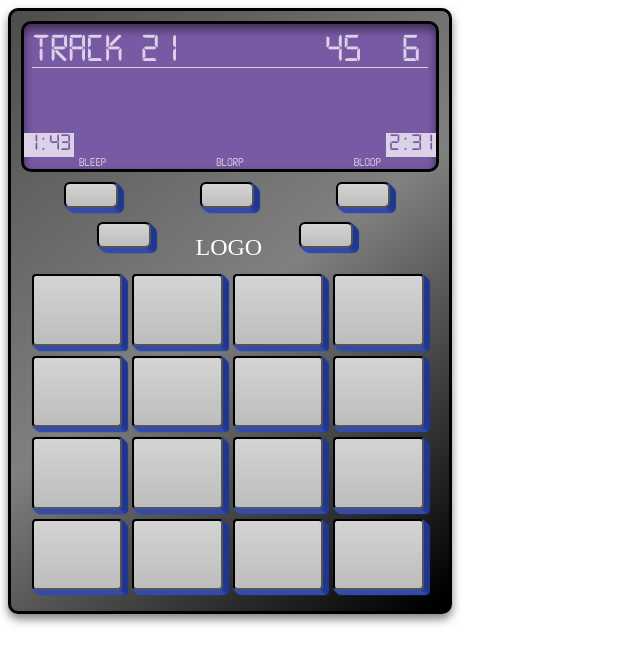
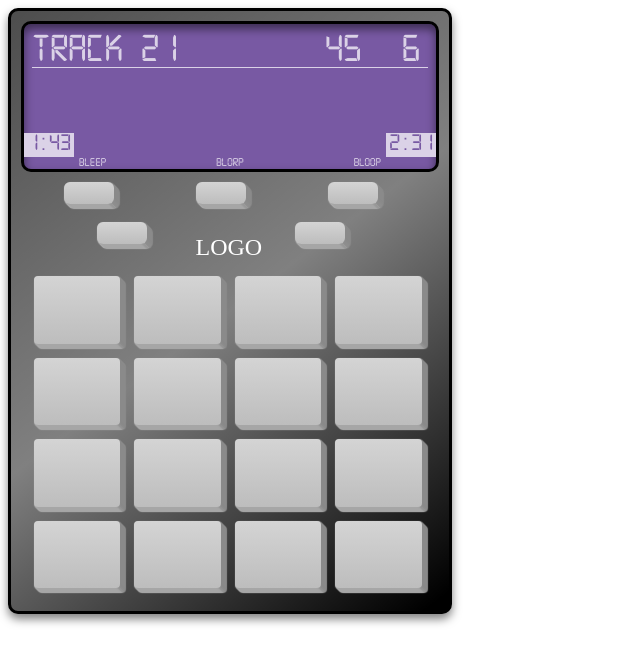
Before and after one commit to erikmoldovan/moldyworks_lab, a PHP site: page / in a window 1280 px wide. Shown: the top 664 px of the page, without its empty margins (0-640 px from the left). Run offline with PHP 8.4, Linux system fonts and the light colour scheme; some libraries are stand-ins or nearby versions.

Commit message:
- Modified the box shadows a bit

```diff
--- a/Experiments/MPC/css/robik.css
+++ b/Experiments/MPC/css/robik.css
@@ -150,16 +150,15 @@ div.modBtn {
 .btns {
     text-align: center;
     padding: 10.5px 0;
-    border: 2px inset black;
     border-radius: 4px;
     display: block;
     float: left;
-    margin: 5px;
+    margin: 7px;
     background: #BDBDBD;
     background-image: -webkit-gradient(linear, left top, left bottom, from(#D4D4D4), to(#BDBDBD));
-    -moz-box-shadow: 1px 0px 1px #203891,0px 1px 1px #3852B1,2px 1px 1px #203891,1px 2px 1px #3852B1,3px 2px 1px #203891,2px 3px 1px #3852B1,4px 3px 1px #203891,3px 4px 1px #3852B1,5px 4px 1px #203891,4px 5px 1px #3852B1,6px 5px 1px #203891;
-    -webkit-box-shadow: 1px 0px 1px #203891,0px 1px 1px #3852B1,2px 1px 1px #203891,1px 2px 1px #3852B1,3px 2px 1px #203891,2px 3px 1px #3852B1,4px 3px 1px #203891,3px 4px 1px #3852B1,5px 4px 1px #203891,4px 5px 1px #3852B1,6px 5px 1px #203891;
-    box-shadow: 1px 0px 1px #203891,0px 1px 1px #3852B1,2px 1px 1px #203891,1px 2px 1px #3852B1,3px 2px 1px #203891,2px 3px 1px #3852B1,4px 3px 1px #203891,3px 4px 1px #3852B1,5px 4px 1px #203891,4px 5px 1px #3852B1,6px 5px 1px #203891;
+    -moz-box-shadow: 1px 0px 1px #8A8A8A,0px 1px 1px #ACACAC,2px 1px 1px #8A8A8A,1px 2px 1px #ACACAC,3px 2px 1px #8A8A8A,2px 3px 1px #ACACAC,4px 3px 1px #8A8A8A,3px 4px 1px #ACACAC,5px 4px 1px #8A8A8A,4px 5px 1px #ACACAC,6px 5px 1px #8A8A8A;
+    -webkit-box-shadow: 1px 0px 1px #8A8A8A,0px 1px 1px #ACACAC,2px 1px 1px #8A8A8A,1px 2px 1px #ACACAC,3px 2px 1px #8A8A8A,2px 3px 1px #ACACAC,4px 3px 1px #8A8A8A,3px 4px 1px #ACACAC,5px 4px 1px #8A8A8A,4px 5px 1px #ACACAC,6px 5px 1px #8A8A8A;
+    box-shadow: 1px 0px 1px #8A8A8A,0px 1px 1px #ACACAC,2px 1px 1px #8A8A8A,1px 2px 1px #ACACAC,3px 2px 1px #8A8A8A,2px 3px 1px #ACACAC,4px 3px 1px #8A8A8A,3px 4px 1px #ACACAC,5px 4px 1px #8A8A8A,4px 5px 1px #ACACAC,6px 5px 1px #8A8A8A;
 }
 
 .soundBtn {
```
